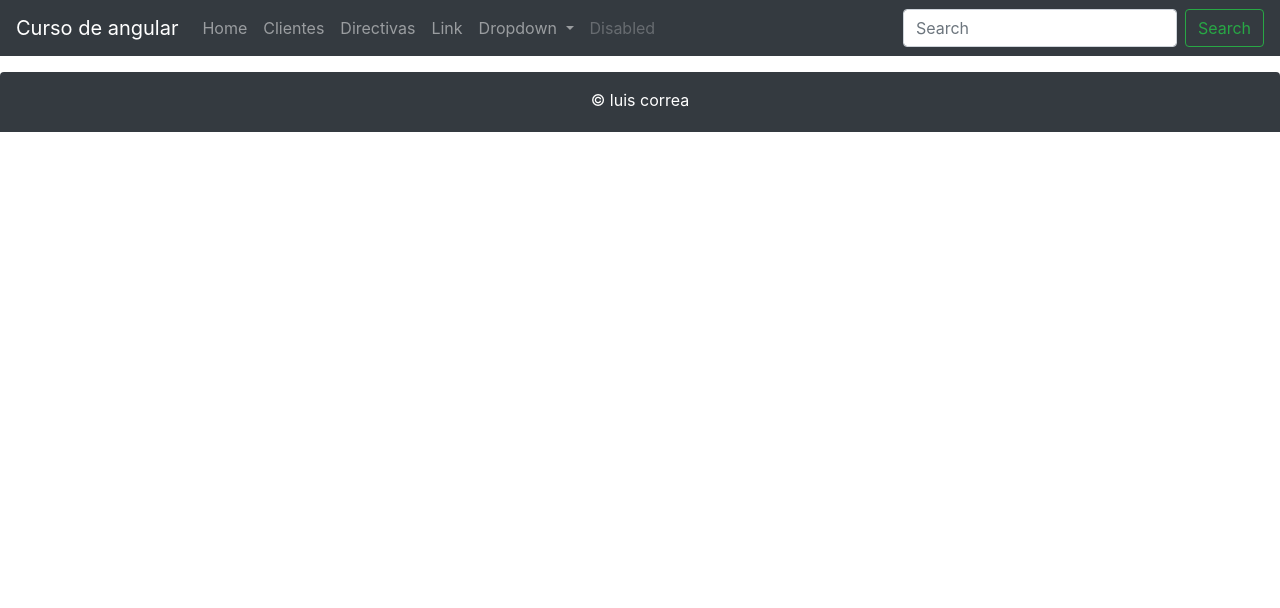
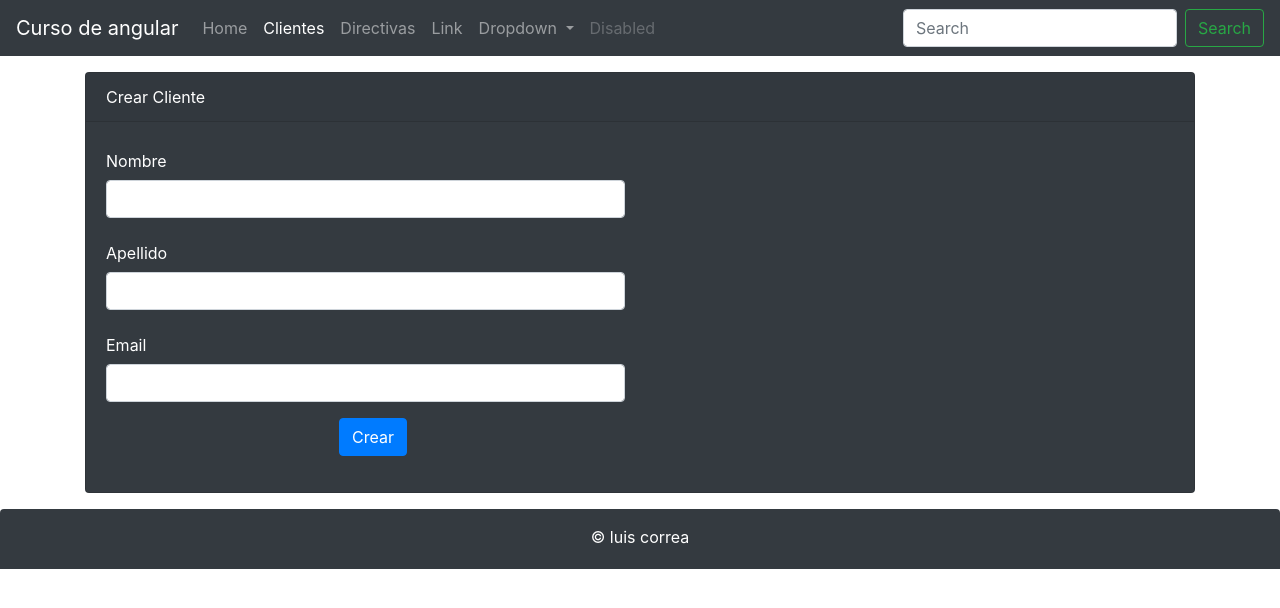
Before and after one commit to luisfer19972020/curso-fullstack-front-app-1, an Angular app: page /clientes/form in a window 1280 px wide. Before the commit this address led to /. Shown: the top 608 px of the page. Built offline with nearby package versions, Linux system fonts and the light colour scheme.

Commit message:
Avance hasta video 53

```diff
--- a/src/app/clientes/cliente.service.ts
+++ b/src/app/clientes/cliente.service.ts
@@ -1,10 +1,24 @@
 import { Injectable } from '@angular/core';
 import { Cliente } from './cliente';
-import { CLIENTES } from './clientes.json';
-import { Observable, of } from 'rxjs';
+import { catchError, Observable, throwError } from 'rxjs';
+import { HttpClient, HttpHeaders } from '@angular/common/http';
+import { environment } from 'src/environments/environment.prod';
 @Injectable()
 export class ClienteService {
 
-  constructor() { }
-  getClintes = (): Observable<Cliente[]> => of(CLIENTES);
+  private url: string = environment.URL;
+  private urlClientes: string = 'api/clientes';
+  private httpHeaders = new HttpHeaders({ 'Content-Type': 'Application/json' });
+
+  constructor(private httpClient: HttpClient) { }
+
+  getClintes = (): Observable<Cliente[]> =>
+    this.httpClient.get<Cliente[]>(this.url + this.urlClientes, { headers: this.httpHeaders }).pipe(
+      catchError((response) => throwError(() => response))
+    );
+
+  create = (cliente: Cliente): Observable<Cliente> =>
+    this.httpClient.post<Cliente>(this.url + this.urlClientes, cliente, { headers: this.httpHeaders }).pipe(
+      catchError((response) => throwError(() => response))
+    );
 }
--- a/src/app/clientes/cliente.ts
+++ b/src/app/clientes/cliente.ts
@@ -1,7 +1,7 @@
 export class Cliente {
-    id: number;
-    nombre: string;
-    apellido: string;
-    createdAt: string;
-    email: string;
+    public id: number;
+    public nombre: string;
+    public apellido: string;
+    public createdAt: string;
+    public email: string;
 }
--- a/src/app/clientes/clientes.component.html
+++ b/src/app/clientes/clientes.component.html
@@ -1,7 +1,10 @@
 <div class="card border-secundary mb-3">
     <div class="card-header">Clientes</div>
     <div class="card-body text-secundary">
-        <h5 class="card-title">Listado de clientes</h5>
+        <div class="d-flex justify-content-between">
+            <h5 class="card-title">Listado de clientes</h5>
+            <a [routerLink]="['/clientes/form']" routerLinkActive="router-link-active"  class="btn btn-sm btn-primary float-right mb-3"> + Nuevo Cliente</a>
+        </div>
         <table class="table table-dark table-striped table-bordered">
             <thead>
                 <tr>
--- /dev/null
+++ b/src/app/clientes/form.component.html
@@ -0,0 +1,36 @@
+<div class="text-white bg-dark card">
+    <div class="card-header">{{title}}</div>
+    <div class="card-body">
+        <form (ngSubmit)="create()">
+            <div class="form-group row">
+                <label for="nombre" class="col-form-label col-sm-12">
+                    Nombre
+                </label>
+                <div class="col-sm-6">
+                    <input type="text" class="form-control" [(ngModel)]="cliente.nombre" name="nombre">
+                </div>
+            </div>
+            <div class="form-group row">
+                <label for="apellido" class="col-form-label col-sm-12">
+                    Apellido
+                </label>
+                <div class="col-sm-6">
+                    <input type="text" class="form-control" [(ngModel)]="cliente.apellido" name="apellido">
+                </div>
+            </div>
+            <div class="form-group row">
+                <label for="email" class="col-form-label col-sm-12">
+                    Email
+                </label>
+                <div class="col-sm-6">
+                    <input type="text" class="form-control" [(ngModel)]="cliente.email" name="email">
+                </div>
+            </div>
+            <div class="form-group text-center">
+                <div class="col-sm-6 ">
+                    <button class="btn btn-primary btn-rounded" role="button">Crear</button>
+                </div>
+            </div>
+        </form>
+    </div>
+</div>
--- /dev/null
+++ b/src/app/clientes/form.component.ts
@@ -0,0 +1,24 @@
+import { Component } from '@angular/core';
+import { Router } from '@angular/router';
+import { Cliente } from './cliente';
+import { ClienteService } from './cliente.service';
+
+@Component({
+  selector: 'app-form',
+  templateUrl: './form.component.html',
+})
+export class FormComponent {
+  public cliente: Cliente = new Cliente();
+  public title: string = "Crear Cliente";
+
+  constructor(private clienteService: ClienteService, private router: Router) {
+  }
+  create = () => this.clienteService.create(this.cliente).subscribe({
+    next: (response) => {
+      console.log(response)
+      this.router.navigate(['/clientes']);
+    },
+    error: err => console.log("Error al guardar " + err)
+  });
+
+}
--- /dev/null
+++ b/src/environments/environment.prod.ts
@@ -0,0 +1,3 @@
+export const environment = {
+    URL: 'http://localhost:8080/'
+};
```
Also changed, not shown: src/app/app.module.ts (+10 -2 lines).
